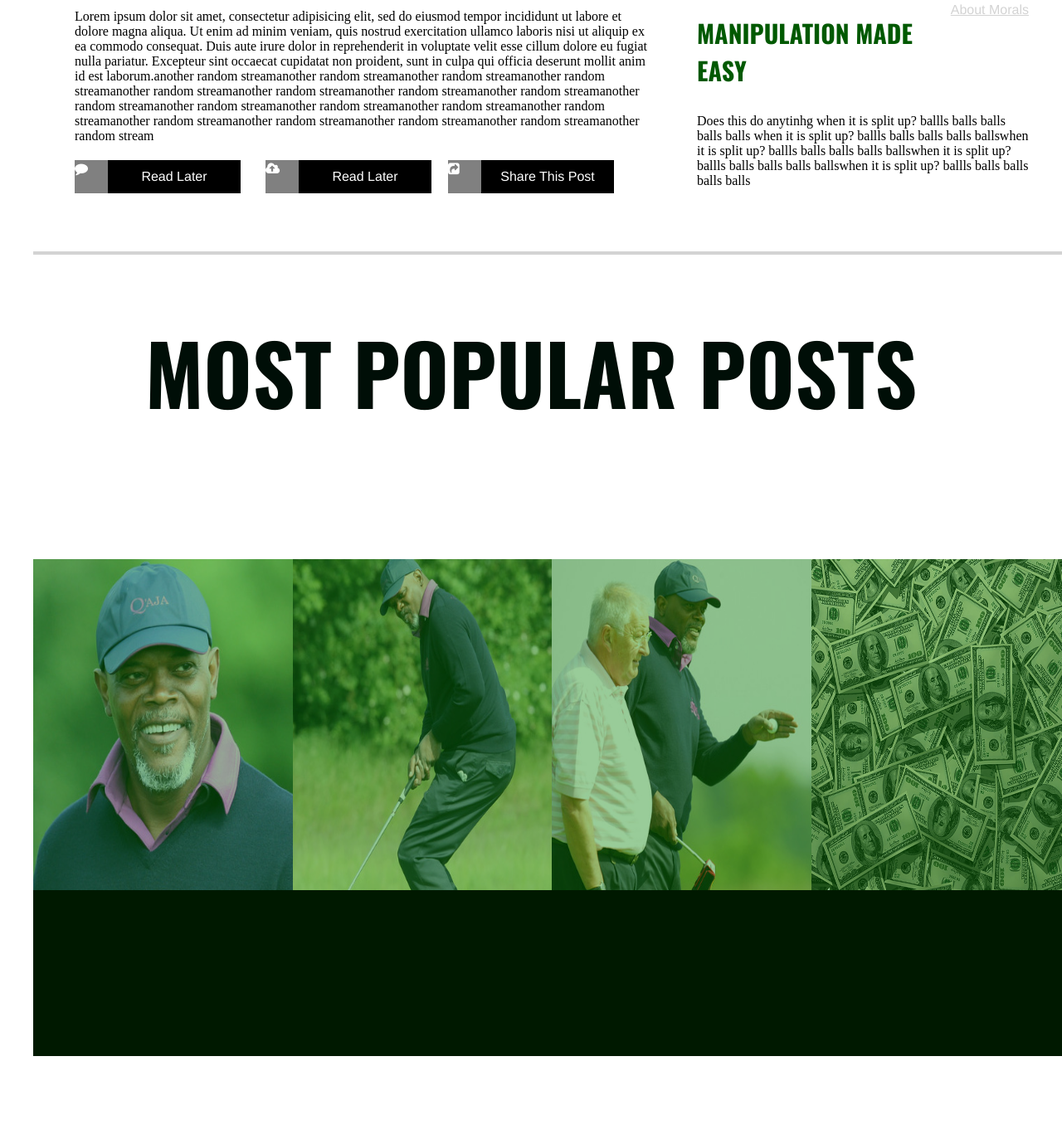
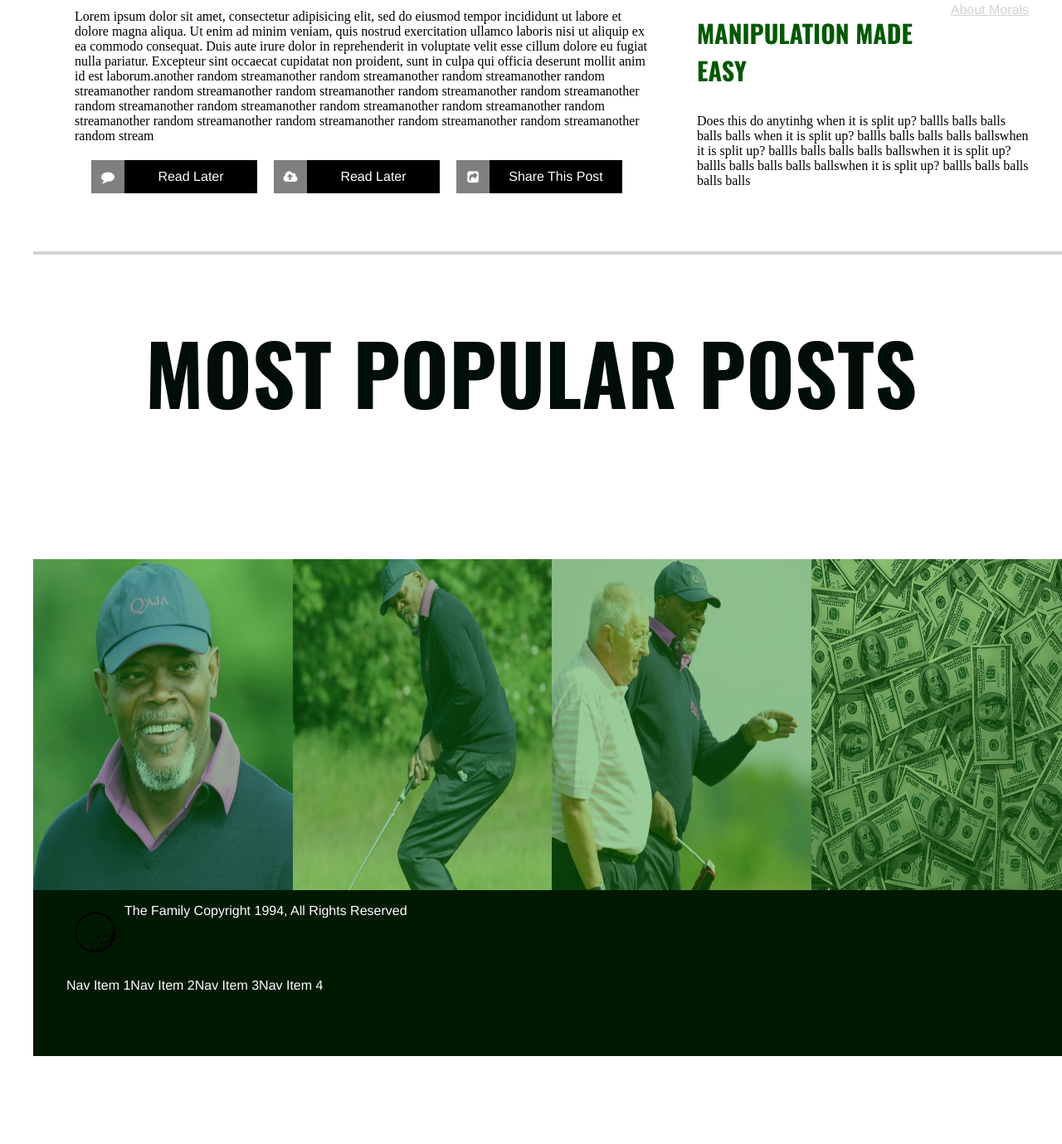
Before and after one commit to datLucius/day3Homework, a plain HTML site: page index.html in a window 1280 px wide. Shown: the part 1224-2603 px from the top of the page at 83% size. Before the commit the page ends 2497 px from the top, so only its background shows below. Drawn offline with nearby package versions, Linux system fonts and the light colour scheme.

Commit message:
added button hover

```diff
--- a/index.html
+++ b/index.html
@@ -38,19 +38,19 @@
       <p> Lorem ipsum dolor sit amet, consectetur adipisicing elit, sed do eiusmod tempor incididunt ut labore et dolore magna aliqua. Ut enim ad minim veniam, quis nostrud exercitation ullamco laboris nisi ut aliquip ex ea commodo consequat. Duis aute irure dolor in reprehenderit in voluptate velit esse cillum dolore eu fugiat nulla pariatur. Excepteur sint occaecat cupidatat non proident, sunt in culpa qui officia deserunt mollit anim id est laborum.another random streamanother random streamanother random streamanother random streamanother random streamanother random streamanother random streamanother random streamanother random streamanother random streamanother random streamanother random streamanother random streamanother random streamanother random streamanother random streamanother random streamanother random stream</p>
     </div>
     <div class="buttonbox">
-      <div class="button1">
+      <div class="button">
         <div class="leftIcon"><i class="fa fa-comment"></i></div>
         <div class="rightBox">
           <div class="buttonText">Read Later</div>
         </div>
       </div>
-      <div class="button2">
+      <div class="button">
         <div class="leftIcon"><i class="fa fa-cloud-upload"></i></div>
         <div class="rightBox">
           <div class="buttonText">Read Later</div>
         </div>
       </div>
-      <div class="button3">
+      <div class="button">
         <div class="leftIcon"><i class="fa fa-share-square"></i></div>
         <div class="rightBox">
           <div class="buttonText">Share This Post</div>
@@ -114,9 +114,21 @@
     <div class="transparentColor"></div>
   </div>
 </div>
-<footer class=bottom>
-  <div class="bottomInfo">
-  </div>
+<footer>
+  <div class="copyright">
+    <ul class="listitems">
+      <li><img src="golfball_vector.png"></li>
+      <li>The Family Copyright 1994, All Rights Reserved</li>
+    </ul>
+    <div class=navBar>
+    <ul class="listitems">
+      <li>Nav Item 1</li>
+      <li>Nav Item 2</li>
+      <li>Nav Item 3</li>
+      <li>Nav Item 4</li>
+   </ul>
+ </div>
+</div>
 </footer>
 
 </body>
--- a/styles.css
+++ b/styles.css
@@ -160,7 +160,7 @@ position: absolute;
   }
 
 
-.bottom {
+footer {
   background-color: #001900;
   width: 1250px;
   position: relative;
@@ -237,18 +237,6 @@ position: absolute;
   margin-top: 20px;
 }
 
-.button1 {
-  width: 200px;
-  height: 40px;
-  background-color: #c0d1c0;
-  position: relative;
-  display: inline-block;
-  margin-right: 10px;
-  margin-top: auto;
-  margin-bottom: auto;
-  float: left;
-}
-
 
 .leftIcon {
   height: 100%;
@@ -284,16 +272,7 @@ position: absolute;
   font-family: 'Helvetica'
 }
 
-.button2 {
-  width: 200px;
-  height: 40px;
-  background-color: #c0d1c0;
-  position: relative;
-  float: left;
-  margin-left: 20px;
-}
-
-.button3 {
+.button {
   width: 200px;
   height: 40px;
   background-color: #3e823f;
@@ -303,15 +282,30 @@ position: absolute;
   margin-left: 20px;
 }
 
+.button .leftIcon:hover {
+  background-color: green;
 }
-.button3 .leftIcon {
+
+.button .rightBox:hover {
+  background-color: green;
+}
+
+}
+.button .leftIcon {
   width: 40px;
   height: 100%;
   position: relative;
   float: left;
-  display: inline-block;
+  display: table;
   background-color: #424d42;
 }
+
+.leftIcon .fa {
+  display: table-cell;
+  margin: auto auto;
+}
+
+
 .quote {
   display: block;
   border-left: 2px solid lightgrey;
@@ -354,3 +348,36 @@ position: absolute;
 .transparentColor:hover {
   opacity: 0;
 }
+
+.copyright {
+  float: left;
+  display: inline;
+  vertical-align: middle;
+
+}
+.copyright img {
+  width: 70px;
+  height: 70px;
+}
+
+.listitems {
+  display: table;
+  list-style-type: none;
+  position: relative;
+  right: 0px;
+}
+
+.listitems li {
+  text-align: center;
+  vertical-align: middle;
+  display: table-cell;
+  font-family: 'Helvetica';
+  float: left;
+  color: white;
+}
+
+.navBar {
+  display: block;
+  width: 500px;
+  height: 200px;
+}
```
